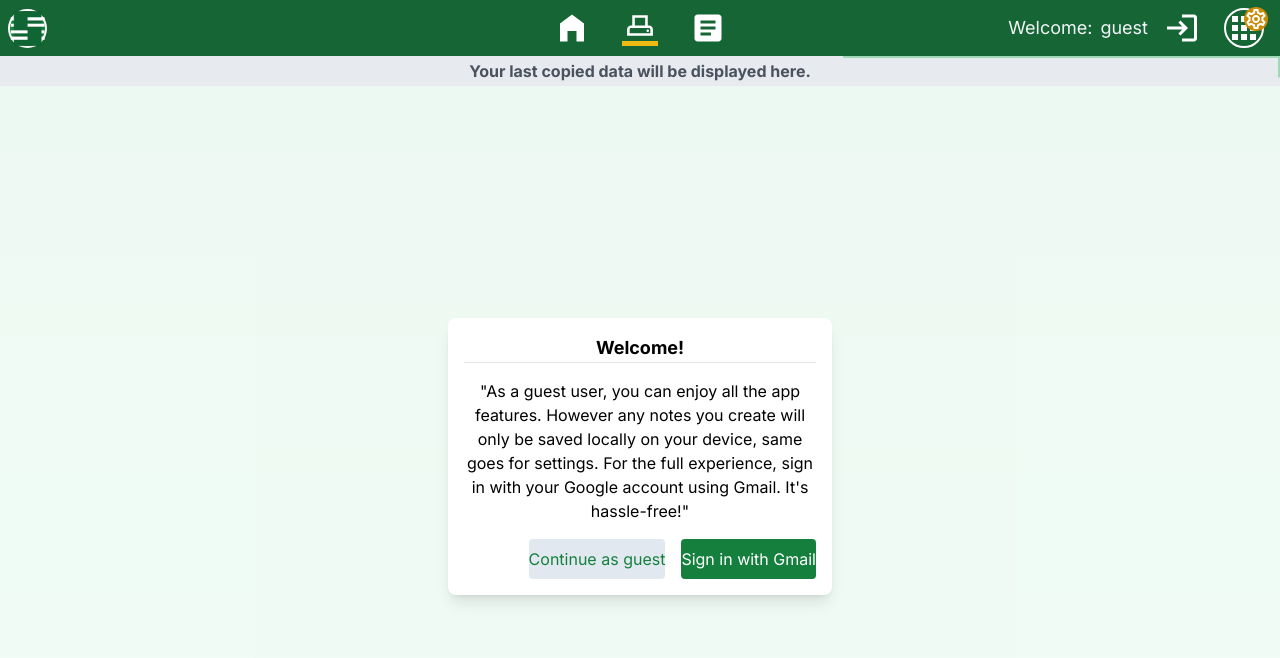
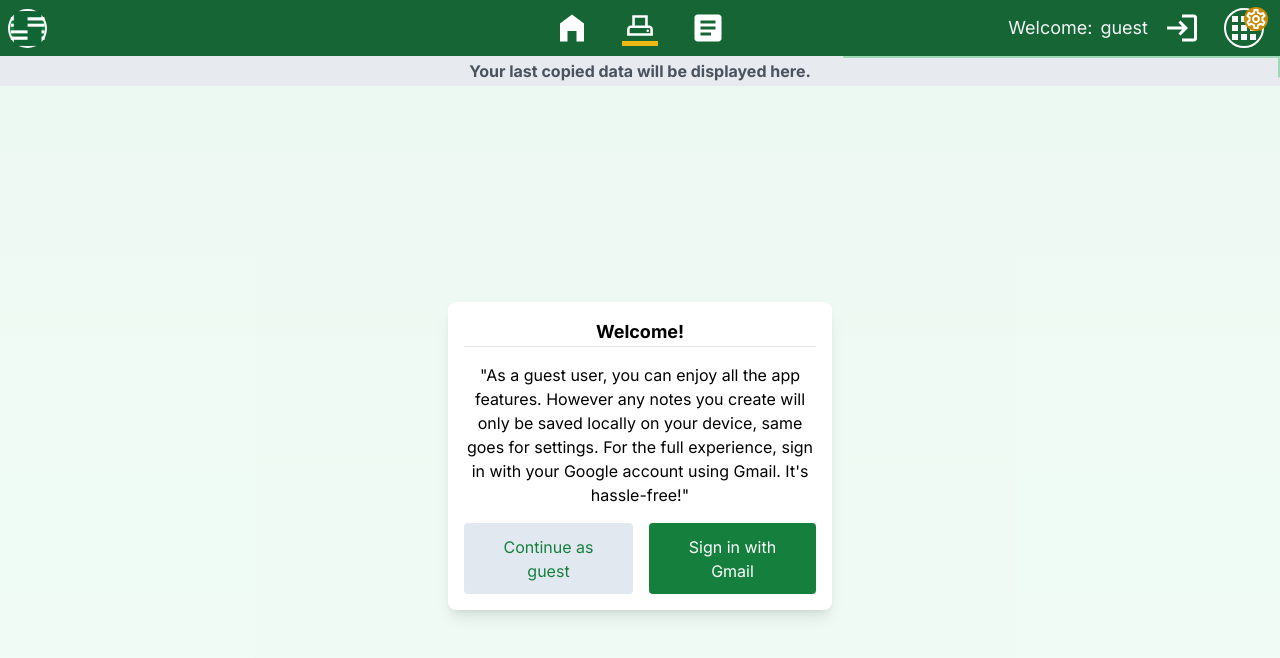
Before and after one commit to existenztim/SheetScanner, a Next.js app: page /scanner/guest in a window 1280 px wide. Shown: the top 658 px of the page. Built offline with nearby package versions, Linux system fonts and the light colour scheme; no server answers; what tailwindcss-bg-patterns would draw is missing.

Commit message:
:wrench: Fixed deprecated configuration in next.config.js

```diff
--- a/next.config.js
+++ b/next.config.js
@@ -1,7 +1,20 @@
 /** @type {import('next').NextConfig} */
 const nextConfig = {
-  images: {
-    domains: ['lh3.googleusercontent.com', 'static.vecteezy.com'], // Add more domains as needed
+    images: {
+      remotePatterns: [
+        {
+          protocol: 'https',
+          hostname: 'lh3.googleusercontent.com',
+          port: '',
+          pathname: '/**',
+        },
+        {
+          protocol: 'https',
+          hostname: 'static.vecteezy.com',
+          port: '',
+          pathname: '/**',
+        }
+      ],
   },
   env: {
     FIREBASE_API_KEY: process.env.FIREBASE_API_KEY,
--- a/src/app/components/NotesList.tsx
+++ b/src/app/components/NotesList.tsx
@@ -50,7 +50,7 @@ const NotesList = () => {
   const arrayToMap = searchTerms ? filteredData : noteList;
 
   return (
-    <div className=" bg-slate-50 w-full min-h-[calc(100vh-3.5rem)]">
+    <div className=" bg-slate-50 bg-opacity-60 w-full min-h-[calc(100vh-3.5rem)]">
       <div
         className={`${
           settings.animations && 'sheetscanner-fadein'
--- a/src/app/components/SignInChoice.tsx
+++ b/src/app/components/SignInChoice.tsx
@@ -33,10 +33,16 @@ const SignInChoice = ({ setGuestToTrue }: SingInChoiceProps) => {
         </div>
 
         <div className="mt-4 flex space-x-4 justify-end">
-          <button className="bg-slate-200 rounded text-green-700 py-2" onClick={handleGuestLogin}>
+          <button
+            className="sheetScanner-standard-link bg-slate-200 rounded text-green-700 py-2"
+            onClick={handleGuestLogin}
+          >
             Continue as guest
           </button>
-          <button className="bg-green-700 rounded text-white py-2" onClick={initializeSignIn}>
+          <button
+            className=" sheetScanner-standard-link bg-green-700 rounded text-white py-2"
+            onClick={initializeSignIn}
+          >
             Sign in with Gmail
           </button>
         </div>
```
